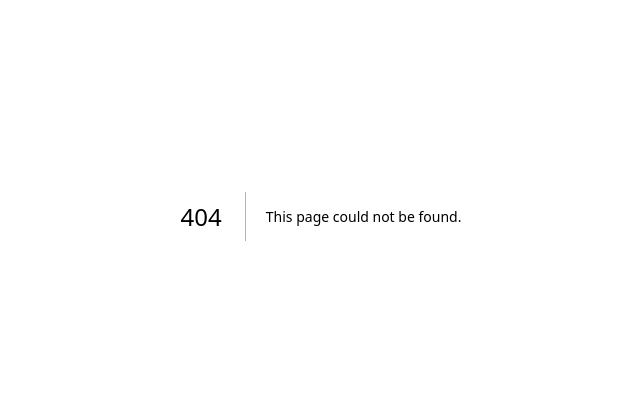
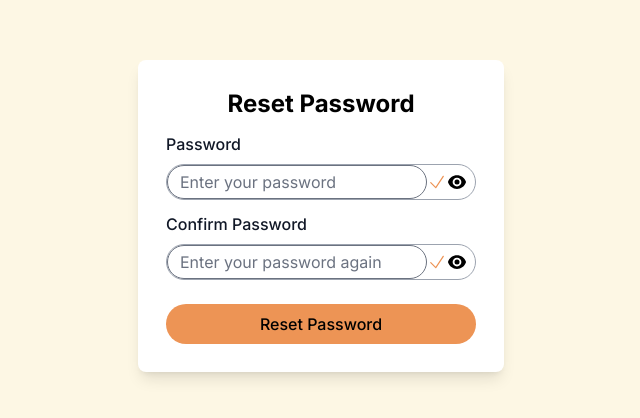
Before and after one commit to haverh/jobhive, a Next.js app: page /reset-password in a window 1280 px wide. Before the commit this address had no page. Shown: the part 184-602 px from the top of the page, without its empty margins (319-959 px from the left). Built offline with nearby package versions, Linux system fonts and the light colour scheme.

Commit message:
Reset Password component and page

```diff
--- /dev/null
+++ b/app/reset-password/page.tsx
@@ -0,0 +1,13 @@
+import ResetPasswordForm from "../ui/reset-password-form";
+import { redirect } from 'next/navigation'
+import { createClient } from "@/utils/supabase/server";
+
+export default async function ResetPasswordPage() {
+
+  return (
+    <div className="h-screen flex justify-center items-center">
+      <ResetPasswordForm />
+    </div>
+
+  )
+}
--- /dev/null
+++ b/app/ui/reset-password-form.tsx
@@ -0,0 +1,78 @@
+'use client';
+import { useState, MouseEvent } from "react"
+import { EyeIcon, EyeSlashIcon, CheckIcon } from "@heroicons/react/24/solid";
+import { updatePassword } from "../lib/action";
+import { redirect } from "next/navigation";
+import { useSearchParams } from "next/navigation";
+
+export default function ResetPasswordForm() {
+  const searchParams = useSearchParams();
+  const params = new URLSearchParams(searchParams);
+  const code = params.get('code');
+
+  const [visible, setVisible] = useState([false, false]);
+
+  const togglePassword = (event: MouseEvent<SVGSVGElement>) => {
+    event.preventDefault();
+    setVisible(prev => [!prev[0], prev[1]]);
+  }
+
+  const toggleConfirmPassword = (event: MouseEvent<SVGSVGElement>) => {
+    event.preventDefault();
+    setVisible(prev => [prev[0], !prev[1]]);
+  }
+
+  const resetPassword = async (formData: FormData) => {
+
+    const password = formData.get('password') as string;
+    const confirmPassword = formData.get('confirmPassword') as string;
+
+    if ( password === confirmPassword ) {
+      const data = await updatePassword(password, code);
+
+      console.log(data);
+      redirect(`/${data.subdirectory}?${data.parameters}`);
+    }
+  }
+
+  return (
+    <form action={resetPassword} className="bg-white h-fit w-fit p-7 rounded-lg shadow-lg">
+      <h1 className="font-bold text-2xl text-center">Reset Password</h1>
+      <div>
+        <div>
+          <label htmlFor="password"
+            className="mb-2 mt-3 block text-md font-medium text-gray-900">Password</label>
+          <div className="outline-none border border-solid border-gray-400 rounded-full flex pr-2">
+            <input type={visible[0] ? "text" :"password"} id="password" name="password" placeholder="Enter your password"
+              className="pl-3 py-1 rounded-full focus:border-red-600"
+              required></input>
+            <CheckIcon className="w-5 text-yellow-500" />
+            {visible[0] ?
+              <EyeSlashIcon className="w-5 hover:cursor-pointer" onClick={(event) => togglePassword(event)} />
+              : <EyeIcon className="w-5 hover:cursor-pointer" onClick={(event) => togglePassword(event)} />}
+          </div>
+        </div>
+
+        <div>
+          <label htmlFor="confirmPassword"
+            className="mb-2 mt-3 block text-md font-medium text-gray-900">Confirm Password</label>
+          <div className="outline-none border border-solid border-gray-400 rounded-full flex pr-2">
+            <input type={visible[1] ? "text" :"password"} id="confirmPassword" name="confirmPassword" placeholder="Enter your password again"
+              className="pl-3 py-1 rounded-full focus:border-red-600"
+              required></input>
+            <CheckIcon className="w-5 text-yellow-500" />
+            {visible[1] ?
+              <EyeSlashIcon className="w-5 hover:cursor-pointer" onClick={(event) => toggleConfirmPassword(event)} />
+              : <EyeIcon className="w-5 hover:cursor-pointer" onClick={(event) => toggleConfirmPassword(event)} />}
+          </div>
+        </div>
+      </div>
+      <div className="mt-6">
+        <button
+          className="w-full bg-yellow-500 py-2 px-3 rounded-full font-medium hover:bg-yellow-400">
+          Reset Password
+        </button>
+      </div>
+    </form>
+  )
+};
```
